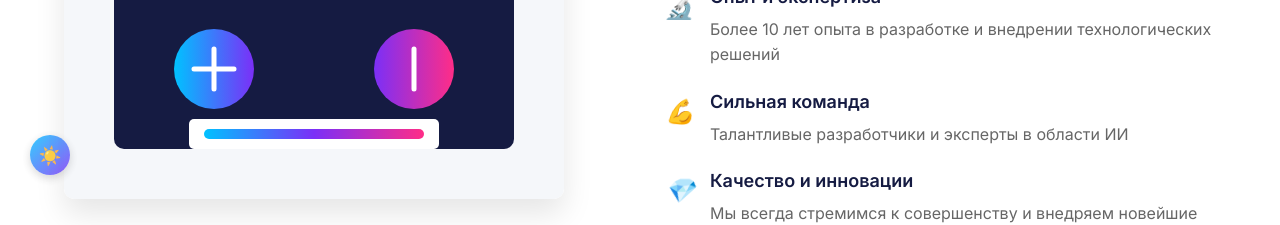
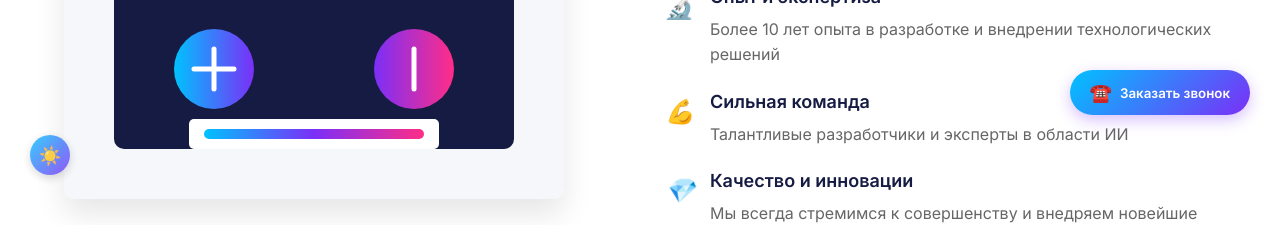
Before and after one commit to mr-ceri-mrum/Open-Inference, a React (Create React App) app: page / in a window 1280 px wide. Shown: the part 595-820 px from the top of the page. Built offline with nearby package versions, Linux system fonts and the light colour scheme.

Commit message:
Обновлен App.js с добавлением компонента CallbackButton

```diff
--- a/src/App.js
+++ b/src/App.js
@@ -11,6 +11,7 @@ import CtaSection from './components/CtaSection';
 import Footer from './components/Footer';
 import ScrollToTop from './components/ScrollToTop';
 import ThemeToggle from './components/ThemeToggle';
+import CallbackButton from './components/CallbackButton';
 import './App.css';
 
 function App() {
@@ -96,6 +97,7 @@ function App() {
       {/* Дополнительные компоненты */}
       <ScrollToTop />
       <ThemeToggle />
+      <CallbackButton />
     </div>
   );
 }
```
